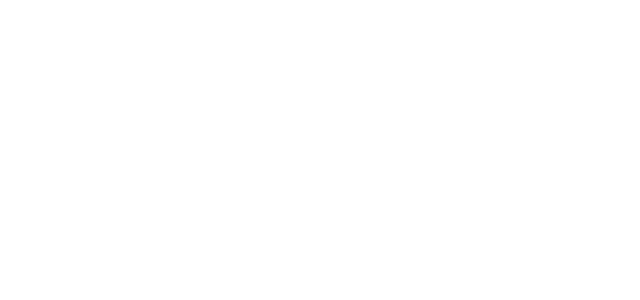
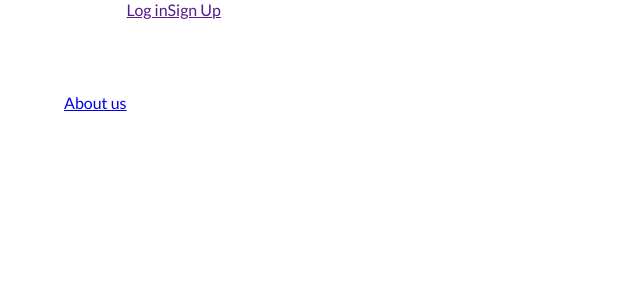
Before and after one commit to comfortibok/sabitalk, a React (Vite) app: page / in a window 1280 px wide. Shown: the top 300 px of the page, without its empty margins (0-640 px from the left). Built offline with nearby package versions, Linux system fonts and the light colour scheme; a web font is replaced by a local one.

Commit message:
CHORE: Homepage

```diff
--- a/src/App.jsx
+++ b/src/App.jsx
@@ -15,10 +15,12 @@
 import LessonThree from "./pages/LessonThree";
 import LessonComplete from "./pages/LessonComplete";
 import LessonQuiz from "./pages/LessonQuiz";
+import Homepage from "./pages/Homepage";
 function App() {
   return (
     <>
       <Routes>
+        <Route path="/" element={<Homepage />} />
         <Route path="/lang-select" element={<LanguageSelect />} />
         <Route path="/sign-up" element={<SignUp />} />
         <Route path="/personalize-account" element={<PersonalizeAccount />} />
--- /dev/null
+++ b/src/pages/Homepage.jsx
@@ -0,0 +1,32 @@
+import styles from "../styles/homepage.module.css";
+import { Link } from "react-router-dom";
+
+const Homepage = () => {
+  return (
+    <>
+      <div className={styles.wrapper}>
+        <header className={styles.header}>
+          <div className={styles.logo}>
+            <img src="" alt="" />
+          </div>
+
+          <nav className={styles.nav} >
+            <ul>
+              <li>
+                <Link to="/about">About us</Link>
+              </li>
+            </ul>
+          </nav>
+
+          <div className={styles.ctaBtns}>
+            <a href="">Log in</a>
+            <a href="">Sign Up</a>
+          </div>
+        </header>
+        <section className={styles.heroSection}></section>
+      </div>
+    </>
+  );
+};
+
+export default Homepage;
--- /dev/null
+++ b/src/styles/homepage.module.css
@@ -0,0 +1,23 @@
+*
+
+.wrapper {
+  background-color: #fff;
+  width: 100%;
+  color: white;
+  min-height: 100vh;
+}
+
+.header {
+  display: flex;
+  flex-direction: row;
+  background-color: #fff;
+  max-width: 1280px;
+  width: 100%;
+  padding-inline: 4rem;
+
+}
+
+
+
+.heroSection {
+}
```
